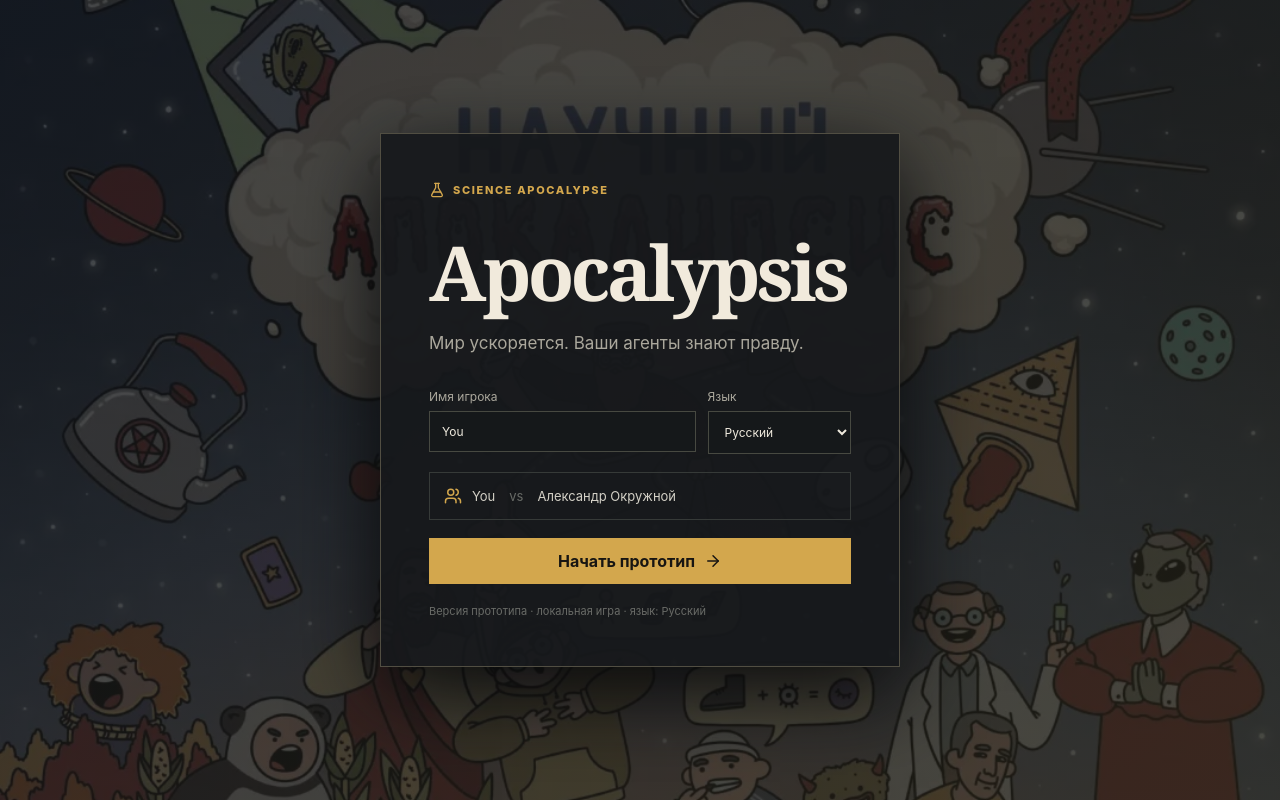
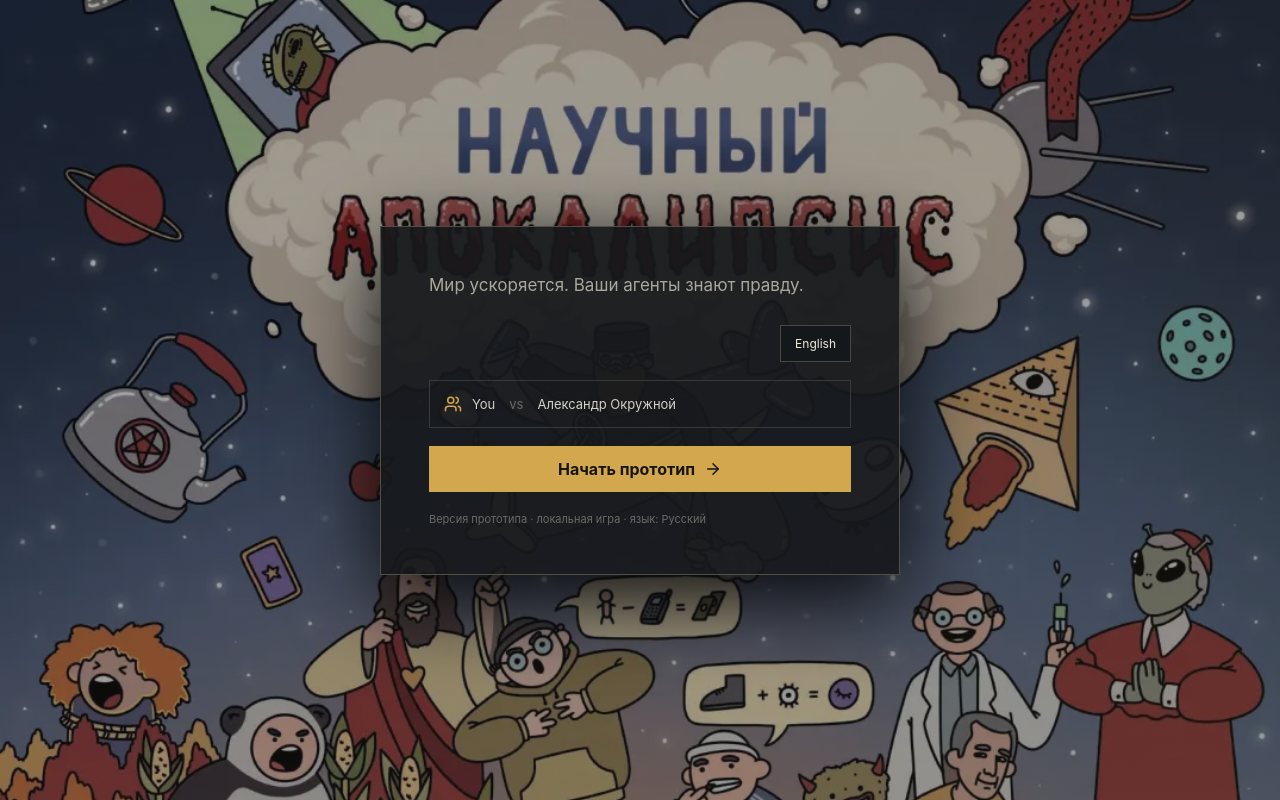
Before and after one commit to butterbgud/scientific-apocalypsis, a React (Vite) app: page / in a window 1280 px wide. Built offline with nearby package versions, Linux system fonts and the light colour scheme.

Commit message:
Simplify lobby controls and presentation

```diff
--- a/src/main.tsx
+++ b/src/main.tsx
@@ -79,7 +79,6 @@ const initialTracks: Record<TrackKey, number> = {
 
 function App() {
   const [screen, setScreen] = useState<Screen>("lobby");
-  const [playerName, setPlayerName] = useState("You");
   const [language, setLanguage] = useState("Русский");
   const [game, setGame] = useState<GameState | null>(null);
   const [selectedTask, setSelectedTask] = useState<string | null>(null);
@@ -140,16 +139,15 @@ function App() {
 
   if (screen === "lobby") {
     return (
-      <main className="lobby-shell" style={{ backgroundImage: `linear-gradient(135deg, rgba(17,20,24,.78), rgba(36,34,24,.82)), url(${lobbyImage})` }}>
+      <main className="lobby-shell" style={{ backgroundImage: `linear-gradient(135deg, rgba(17,20,24,.38), rgba(36,34,24,.44)), url(${lobbyImage})` }}>
         <section className="lobby-card">
-          <div className="eyebrow"><FlaskConical size={16} /> SCIENCE APOCALYPSE</div>
-          <h1>Apocalypsis</h1>
           <p className="lede">Мир ускоряется. Ваши агенты знают правду.</p>
-          <div className="lobby-form">
-            <label>Имя игрока<input value={playerName} onChange={(event) => setPlayerName(event.target.value)} /></label>
-            <label>Язык<select value={language} onChange={(event) => setLanguage(event.target.value)}><option>Русский</option><option>English</option></select></label>
+          <div className="lobby-controls">
+            <button className="language-button" onClick={() => setLanguage(language === "Русский" ? "English" : "Русский")}>
+              {language === "Русский" ? "English" : "Русский"}
+            </button>
           </div>
-          <div className="seat-preview"><Users size={18} /><span>{playerName || "You"}</span><span className="seat-divider">vs</span><span>{botName}</span></div>
+          <div className="seat-preview"><Users size={18} /><span>You</span><span className="seat-divider">vs</span><span>{botName}</span></div>
           <button className="primary-button" onClick={startGame}>Начать прототип <ArrowRight size={18} /></button>
           <p className="lobby-note">Версия прототипа · локальная игра · язык: {language}</p>
         </section>
@@ -160,7 +158,7 @@ function App() {
   return (
     <main className="game-shell">
       <header className="game-header">
-        <div><div className="eyebrow"><FlaskConical size={15} /> APOCALYPSIS</div><h1>Раунд {game?.round ?? 1} · Ход {playerName || "You"}</h1></div>
+        <div><div className="eyebrow"><FlaskConical size={15} /> APOCALYPSIS</div><h1>Раунд {game?.round ?? 1} · Ход You</h1></div>
         <div className="header-actions"><span className="turn-pill"><Crown size={15} /> Первый игрок</span><button className="ghost-button" onClick={() => setScreen("lobby")}>Выйти</button></div>
       </header>
       <section className="playfield-shell" aria-label="Original game field">
--- a/src/styles.css
+++ b/src/styles.css
@@ -9,7 +9,9 @@ button { cursor: pointer; }
 h1, h2, h3, p { margin-top: 0; }
 .lobby-card h1 { margin: 22px 0 10px; font-family: Georgia, serif; font-size: clamp(46px, 10vw, 76px); letter-spacing: -.05em; color: #f1eadc; }
 .lede { color: #aaa79c; font-size: 17px; }
-.lobby-form { display: grid; grid-template-columns: 1.3fr .7fr; gap: 12px; margin: 36px 0 18px; }
+.lobby-controls { display: flex; justify-content: flex-end; margin: 30px 0 18px; }
+.language-button { border: 1px solid #474941; background: #15181a; color: #eee9dd; padding: 10px 14px; font-size: 12px; }
+.language-button:hover { border-color: #d3a74d; color: #d3a74d; }
 label { color: #aaa79c; font-size: 12px; }
 input, select { display: block; width: 100%; border: 1px solid #474941; background: #15181a; color: #eee9dd; padding: 12px; margin-top: 7px; outline: none; }
 input:focus, select:focus { border-color: #d3a74d; }
@@ -27,7 +29,7 @@ input:focus, select:focus { border-color: #d3a74d; }
 .history-panel { margin-top: 18px; border: 1px solid #353a37; background: #171a1b; padding: 14px; }.history-heading { display: flex; justify-content: space-between; align-items: center; margin-bottom: 10px; }.history-heading > span:last-child { color: #686d66; font-size: 10px; }.history-event { display: flex; gap: 9px; padding: 9px 0; border-top: 1px solid #2c302e; }.history-dot { flex: 0 0 6px; height: 6px; margin-top: 5px; border-radius: 50%; background: #c7a258; }.history-event strong { display: block; color: #d2d0c5; font-size: 11px; font-weight: 600; }.history-event small { display: block; margin-top: 3px; color: #7f8976; font-size: 10px; }.footer-actions { display: flex; align-items: center; gap: 14px; }.next-round { white-space: nowrap; }
 @media (max-width: 1080px) { .board-layout { grid-template-columns: 215px minmax(0, 1fr); }.task-panel { grid-column: 1 / -1; }.task-list { grid-template-columns: repeat(3, 1fr); }.secondary-button { max-width: 260px; } }
 @media (max-width: 720px) { .game-shell { padding: 14px; }.game-header { align-items: start; }.header-actions { flex-direction: column; align-items: end; gap: 8px; }.track-strip { grid-template-columns: repeat(2, 1fr); }.track:nth-child(2) { border-right: 0; }.board-layout { display: flex; flex-direction: column; }.side-panel, .board-center, .task-panel { width: 100%; }.regions-grid { grid-template-columns: 1fr; }.section-title { align-items: start; flex-direction: column; }.round-status { max-width: none; text-align: left; }.task-list { grid-template-columns: 1fr 1fr; }.lobby-card { padding: 28px; } }
-@media (max-width: 440px) { .lobby-form { grid-template-columns: 1fr; }.task-list { grid-template-columns: 1fr; } }
+@media (max-width: 440px) { .task-list { grid-template-columns: 1fr; } }
 .bot-mini img { width: 24px; height: 33px; object-fit: cover; }
 .task-image { width: 100%; aspect-ratio: 1.5; object-fit: cover; border: 1px solid #45483f; }
 .playfield-shell { position: relative; margin-bottom: 20px; border: 1px solid #4b4637; background: #111; overflow: hidden; }
```
